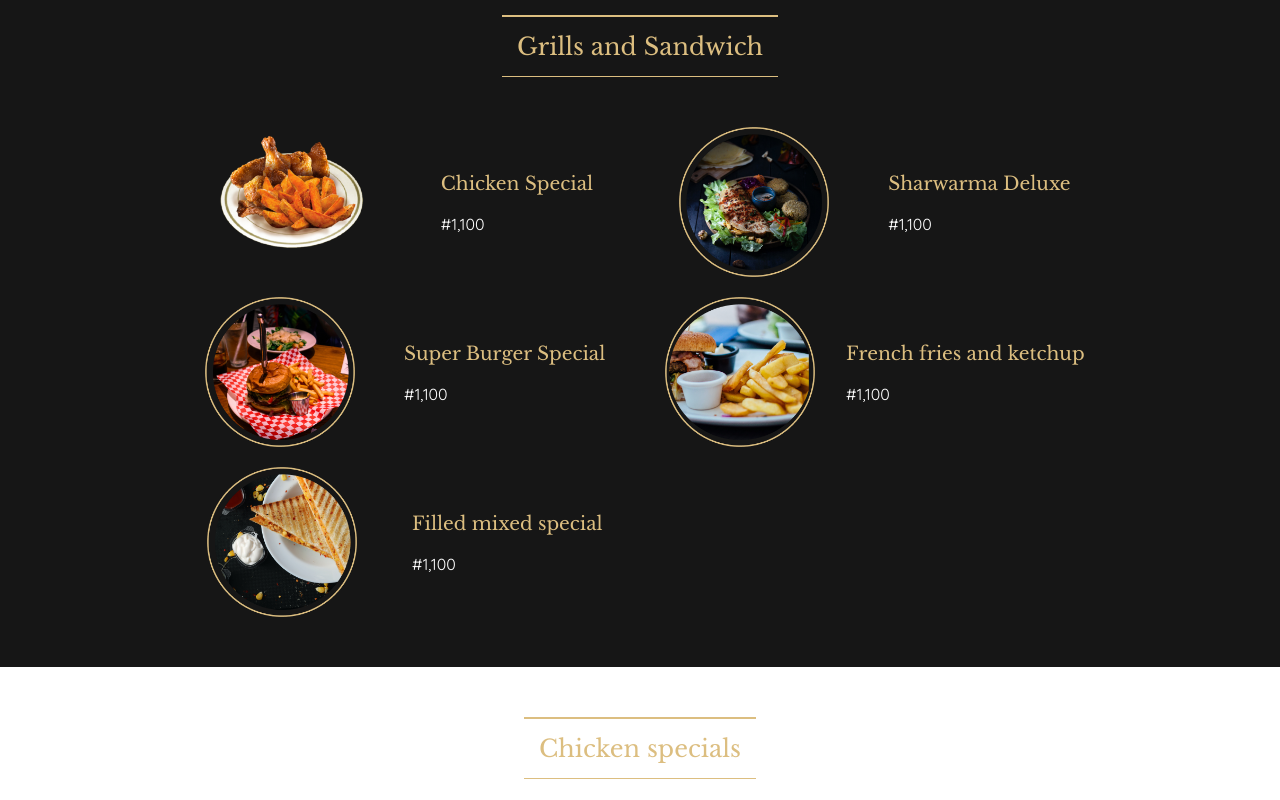
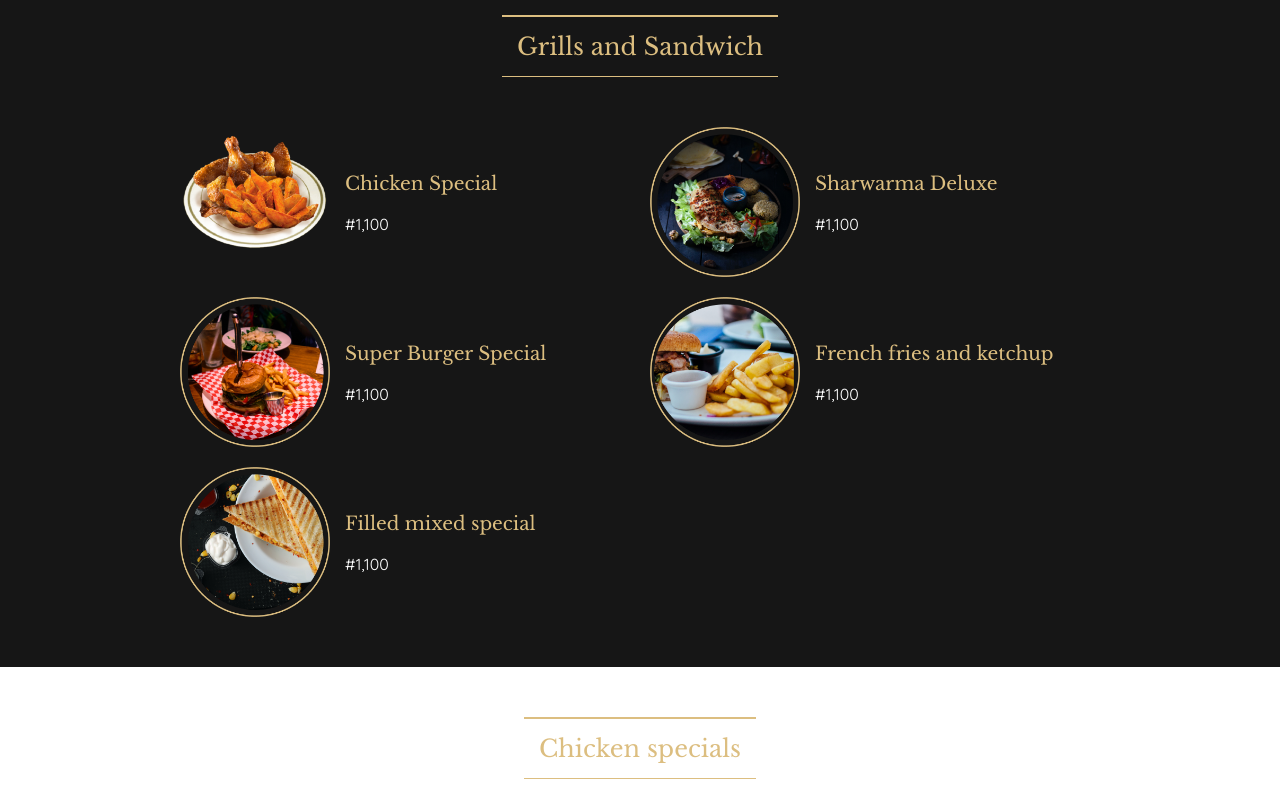
Before and after one commit to tochukwu19/Rivalry-Meals, an Eleventy site: page menu.html in a window 1280 px wide. Shown: the part 740-1540 px from the top of the page. Built offline with nearby package versions, Linux system fonts and the light colour scheme; Eleventy itself is replaced by a stand-in of ours; files that its build step writes are made by us from their sources.

Commit message:
layout fixed

```diff
--- a/assets/menu.css
+++ b/assets/menu.css
@@ -250,9 +250,12 @@ nav {
 
 .content {
     display: flex;
-    justify-content: space-around;
     align-items: center;
     text-align: left;
+}
+
+.content div{
+    margin-left: 15px;
 }
 
 .menu h2 {
@@ -331,6 +334,9 @@ footer {
     .list {
         padding: 0px;
     }
+    .content div{
+        margin-left: 0px;
+    }
 }
 
 @media only screen and (max-width: 700px) {
```
